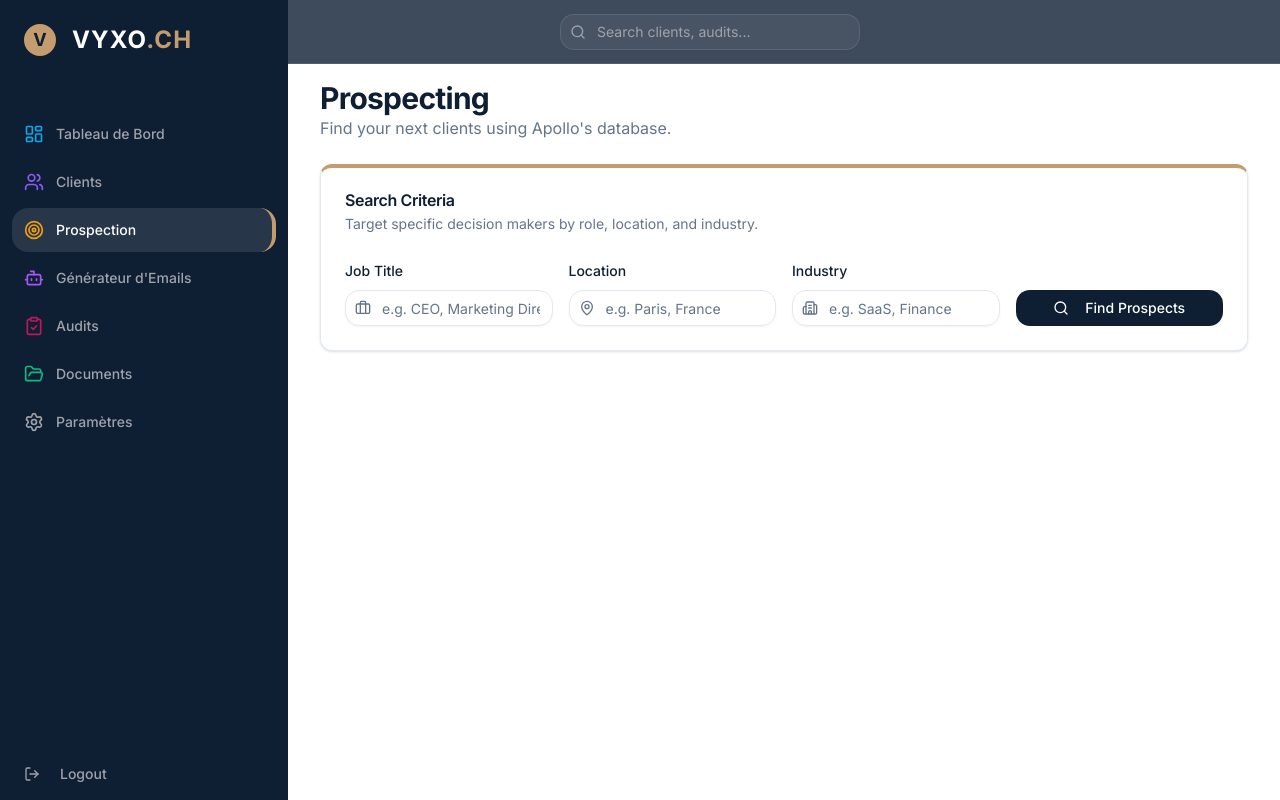
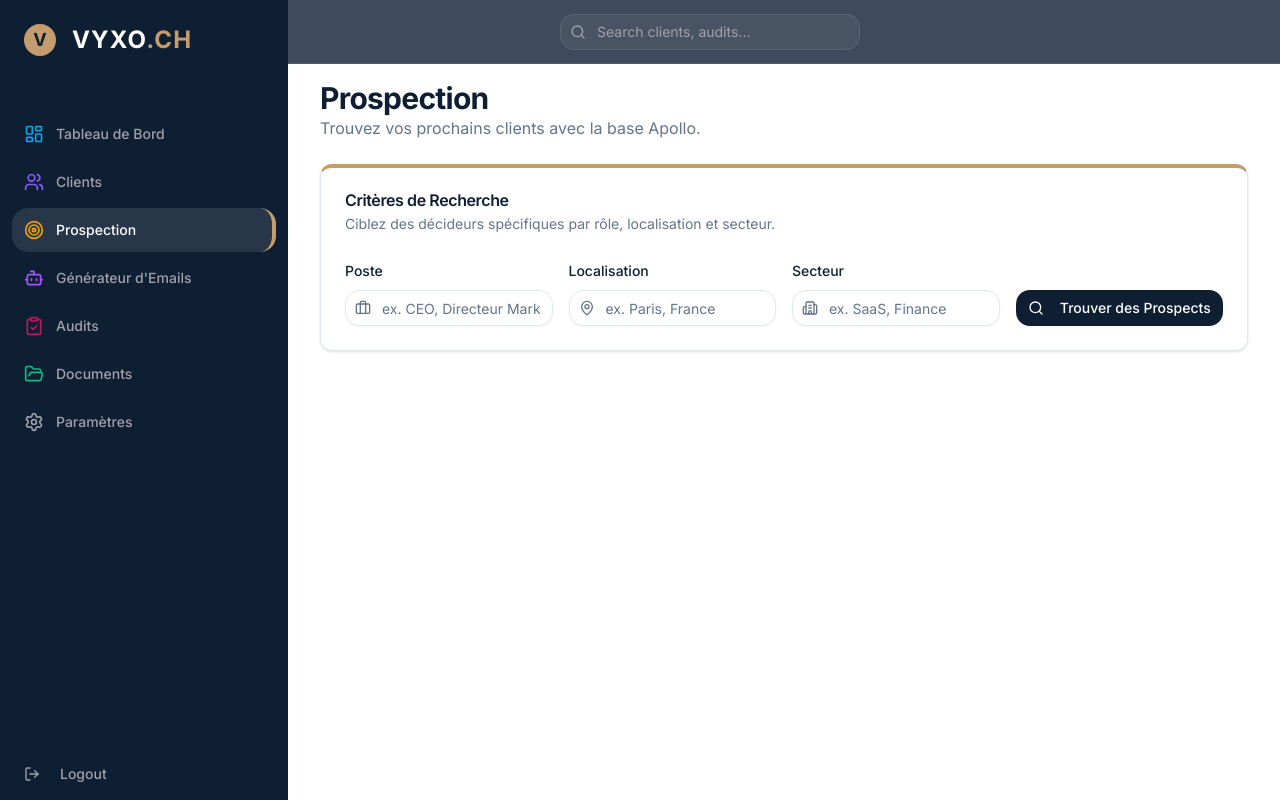
Before and after one commit to MaitreCoq95/VyxoCentralHub3.0, a Next.js app: page /prospecting in a window 1280 px wide. Built offline with nearby package versions, Linux system fonts and the light colour scheme.

Commit message:
Translate Dashboard and Prospecting pages to French

```diff
--- a/app/(dashboard)/prospecting/page.tsx
+++ b/app/(dashboard)/prospecting/page.tsx
@@ -114,25 +114,25 @@ export default function ProspectingPage() {
     <div className="space-y-6 pb-8">
       <div className="flex items-center justify-between">
         <div>
-          <h2 className="text-3xl font-bold tracking-tight text-vyxo-navy dark:text-white">Prospecting</h2>
-          <p className="text-muted-foreground">Find your next clients using Apollo's database.</p>
+          <h2 className="text-3xl font-bold tracking-tight text-vyxo-navy dark:text-white">Prospection</h2>
+          <p className="text-muted-foreground">Trouvez vos prochains clients avec la base Apollo.</p>
         </div>
       </div>
 
       {/* SEARCH FORM */}
       <Card className="border-t-4 border-t-vyxo-gold">
         <CardHeader>
-          <CardTitle>Search Criteria</CardTitle>
-          <CardDescription>Target specific decision makers by role, location, and industry.</CardDescription>
+          <CardTitle>Critères de Recherche</CardTitle>
+          <CardDescription>Ciblez des décideurs spécifiques par rôle, localisation et secteur.</CardDescription>
         </CardHeader>
         <CardContent>
           <form onSubmit={handleSearch} className="grid grid-cols-1 md:grid-cols-4 gap-4 items-end">
             <div className="space-y-2">
-              <label className="text-sm font-medium">Job Title</label>
+              <label className="text-sm font-medium">Poste</label>
               <div className="relative">
                 <Briefcase className="absolute left-2.5 top-2.5 h-4 w-4 text-muted-foreground" />
                 <Input
-                  placeholder="e.g. CEO, Marketing Director"
+                  placeholder="ex. CEO, Directeur Marketing"
                   className="pl-9"
                   value={searchParams.jobTitle}
                   onChange={(e) => setSearchParams({...searchParams, jobTitle: e.target.value})}
@@ -140,11 +140,11 @@ export default function ProspectingPage() {
               </div>
             </div>
             <div className="space-y-2">
-              <label className="text-sm font-medium">Location</label>
+              <label className="text-sm font-medium">Localisation</label>
               <div className="relative">
                 <MapPin className="absolute left-2.5 top-2.5 h-4 w-4 text-muted-foreground" />
                 <Input
-                  placeholder="e.g. Paris, France"
+                  placeholder="ex. Paris, France"
                   className="pl-9"
                   value={searchParams.location}
                   onChange={(e) => setSearchParams({...searchParams, location: e.target.value})}
@@ -152,11 +152,11 @@ export default function ProspectingPage() {
               </div>
             </div>
             <div className="space-y-2">
-              <label className="text-sm font-medium">Industry</label>
+              <label className="text-sm font-medium">Secteur</label>
               <div className="relative">
                 <Building2 className="absolute left-2.5 top-2.5 h-4 w-4 text-muted-foreground" />
                 <Input
-                  placeholder="e.g. SaaS, Finance"
+                  placeholder="ex. SaaS, Finance"
                   className="pl-9"
                   value={searchParams.industry}
                   onChange={(e) => setSearchParams({...searchParams, industry: e.target.value})}
@@ -165,7 +165,7 @@ export default function ProspectingPage() {
             </div>
             <Button type="submit" disabled={loading} className="bg-vyxo-navy hover:bg-vyxo-navy/90 text-white">
               {loading ? <Loader2 className="mr-2 h-4 w-4 animate-spin" /> : <Search className="mr-2 h-4 w-4" />}
-              Find Prospects
+              Trouver des Prospects
             </Button>
           </form>
         </CardContent>
@@ -176,7 +176,7 @@ export default function ProspectingPage() {
         <div className="space-y-4">
           <div className="flex items-center justify-between">
             <h3 className="text-lg font-semibold flex items-center gap-2">
-              Results <Badge variant="secondary">{results.length}</Badge>
+              Résultats <Badge variant="secondary">{results.length}</Badge>
             </h3>
           </div>
 
@@ -186,9 +186,9 @@ export default function ProspectingPage() {
                 <div className="h-12 w-12 rounded-full bg-slate-200 dark:bg-slate-800 flex items-center justify-center mb-4">
                   <Search className="h-6 w-6 text-muted-foreground" />
                 </div>
-                <h3 className="font-semibold text-lg">No prospects found</h3>
+                <h3 className="font-semibold text-lg">Aucun prospect trouvé</h3>
                 <p className="text-muted-foreground max-w-sm mt-2">
-                  Try adjusting your search criteria. Broaden your location or job title to see more results.
+                  Essayez d'ajuster vos critères de recherche. Élargissez votre localisation ou poste pour voir plus de résultats.
                 </p>
               </CardContent>
             </Card>
@@ -222,11 +222,11 @@ export default function ProspectingPage() {
                     <div className="space-y-2 text-sm mb-4">
                       <div className="flex items-center gap-2 text-muted-foreground">
                         <Building2 className="h-3.5 w-3.5" />
-                        <span className="truncate">{prospect.organization || 'Unknown Company'}</span>
+                        <span className="truncate">{prospect.organization || 'Entreprise Inconnue'}</span>
                       </div>
                       <div className="flex items-center gap-2 text-muted-foreground">
                         <MapPin className="h-3.5 w-3.5" />
-                        <span className="truncate">{prospect.location || 'Unknown Location'}</span>
+                        <span className="truncate">{prospect.location || 'Localisation Inconnue'}</span>
                       </div>
                       <div className="flex items-center gap-2">
                         <Mail className="h-3.5 w-3.5 text-muted-foreground" />
@@ -235,7 +235,7 @@ export default function ProspectingPage() {
                             {prospect.email}
                           </span>
                         ) : (
-                          <span className="text-muted-foreground text-xs italic">Email not found</span>
+                          <span className="text-muted-foreground text-xs italic">Email non trouvé</span>
                         )}
                       </div>
                     </div>
@@ -251,7 +251,7 @@ export default function ProspectingPage() {
                       ) : (
                         <UserPlus className="h-4 w-4 mr-2" />
                       )}
-                      {addingToCrm === prospect.id ? 'Adding...' : 'Add to CRM'}
+                      {addingToCrm === prospect.id ? 'Ajout...' : 'Ajouter au CRM'}
                     </Button>
                   </CardContent>
                 </Card>
```
Also changed, not shown: app/(dashboard)/page.tsx (+16 -16 lines).
